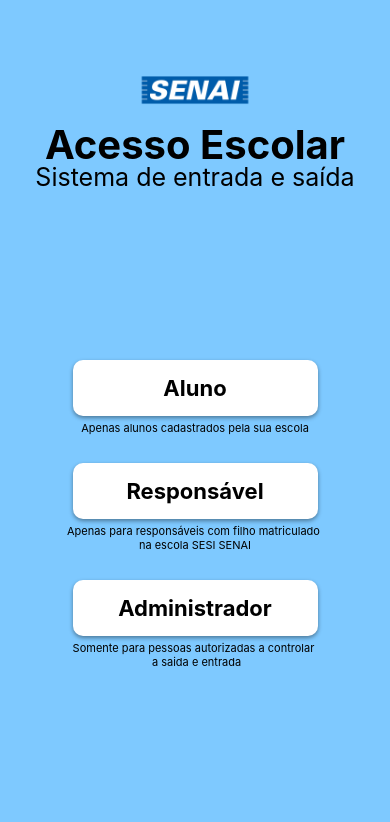
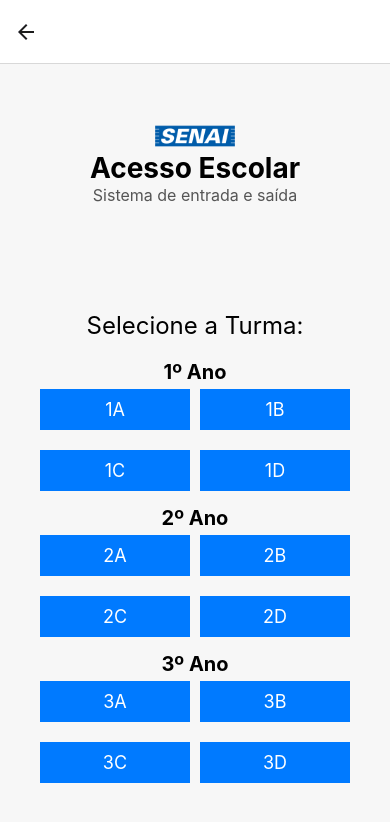
Before and after one commit to FranciscoBatalha/Test01, a React Native app: screen /PresenteProfessor in a window 390 px wide. Shown: the top 822 px of the page. Built offline with nearby package versions, Linux system fonts and the light colour scheme.

Commit message:
seventh commit

```diff
--- a/src/routes/stack.routes.tsx
+++ b/src/routes/stack.routes.tsx
@@ -14,6 +14,7 @@
 import { DadosResponsavel} from '../screens/DadosResponsavel';
 import { ChatAluno} from '../screens/ChatAluno';
 import { ChatResponsavel} from '../screens/ChatResponsavel';
+import { PresenteProfessor} from '../screens/PresenteProfessor';
 
 
 const Stack = createNativeStackNavigator();
@@ -86,6 +87,11 @@
                 component={ChatResponsavel}
                 options={{ headerShown: true, title: false }}
             />
+            <Stack.Screen
+                name="PresenteProfessor"
+                component={PresenteProfessor}
+                options={{ headerShown: true, title: false }}
+            />
         </Stack.Navigator>
     );
 }
--- a/src/screens/HomeAluno.tsx
+++ b/src/screens/HomeAluno.tsx
@@ -21,7 +21,7 @@
         <Text style={styles.subtitle}>Sistema de Entrada e Saida</Text>
       </View>
       <View style={styles.row}>
-        <CustomButton title="Historico" iconName="history" screenName="screenB" />
+        <CustomButton title="Presença" iconName="history" screenName="PresenteProfessor" />
         <CustomButton title="Relatorio" iconName="file-text-o" screenName="RelatorioAluno" />
       </View>
       <View style={styles.row}>
@@ -30,11 +30,6 @@
       </View>
       <View style={styles.row}>
         <CustomButton title="Notificacoes" iconName="bell" screenName="Notifica" />
-        <CustomButton title="Botão 6" onPress={() => {}} />
-      </View>
-      <View style={styles.row}>
-        <CustomButton title="Botão 7" onPress={() => {}} />
-        <CustomButton title="Botão 8" onPress={() => {}} />
       </View>
     </View>
   );
--- a/src/screens/HomeResponsavel.tsx
+++ b/src/screens/HomeResponsavel.tsx
@@ -21,7 +21,7 @@
         <Text style={styles.subtitle}>Sistema de Entrada e Saida</Text>
       </View>
       <View style={styles.row}>
-        <CustomButton title="Historico" iconName="history" screenName="screenB" />
+        <CustomButton title="Historico" iconName="history" screenName="PresenteProfessor" />
         <CustomButton title="Relatorio" iconName="file-text-o" screenName="RelatorioAluno" />
       </View>
       <View style={styles.row}>
@@ -30,11 +30,6 @@
       </View>
       <View style={styles.row}>
         <CustomButton title="Notificacoes" iconName="bell" screenName="Notifica" />
-        <CustomButton title="Botão 6" onPress={() => {}} />
-      </View>
-      <View style={styles.row}>
-        <CustomButton title="Botão 7" onPress={() => {}} />
-        <CustomButton title="Botão 8" onPress={() => {}} />
       </View>
     </View>
   );
--- /dev/null
+++ b/src/screens/PresenteProfessor.tsx
@@ -0,0 +1,113 @@
+import React from 'react';
+import { useNavigation } from '@react-navigation/native';
+import { View, Text, Button, StyleSheet, Image, TouchableOpacity } from 'react-native';
+
+function TurmaButton({ turma }) {
+  return (
+    <TouchableOpacity style={styles.turmaButton} onPress={() => console.log(`Turma ${turma} selecionada`)}>
+      <Text style={styles.turmaButtonText}>{turma}</Text>
+    </TouchableOpacity>
+  );
+}
+
+export function PresenteProfessor() {
+
+  const navigation = useNavigation();
+  return (
+    <View style={styles.container}>
+      <View style={styles.header}>
+        <Image source={require('../img/senai.png')} style={styles.logo} />
+        <Text style={styles.headerTitle}>Acesso Escolar</Text>
+        <Text style={styles.headerSubtitle}>Sistema de entrada e saída</Text>
+      </View>
+      <Text style={styles.turmaHeader}>Selecione a Turma:</Text>
+      <View style={styles.turmaContainer}>
+      <Text style={styles.anoHeader}>1º Ano</Text>
+        <View style={styles.turmaRow}>
+          <TurmaButton turma="1A" />
+          <TurmaButton turma="1B" />
+        </View>
+        <View style={styles.turmaRow}>
+          <TurmaButton turma="1C" />
+          <TurmaButton turma="1D" />
+        </View>
+        <Text style={styles.anoHeader}>2º Ano</Text>
+        <View style={styles.turmaRow}>
+          <TurmaButton turma="2A" />
+          <TurmaButton turma="2B" />
+        </View>
+        <View style={styles.turmaRow}>
+          <TurmaButton turma="2C" />
+          <TurmaButton turma="2D" />
+        </View>
+        <Text style={styles.anoHeader}>3º Ano</Text>
+        <View style={styles.turmaRow}>
+          <TurmaButton turma="3A" />
+          <TurmaButton turma="3B" />
+        </View>
+        <View style={styles.turmaRow}>
+          <TurmaButton turma="3C" />
+          <TurmaButton turma="3D" />
+        </View>
+      </View>
+    </View>
+  );
+}
+
+const styles = StyleSheet.create({
+  container: {
+    flex: 1,
+    justifyContent: 'center',
+    alignItems: 'center',
+    backgroundColor: '#f7f7f7',
+  },
+  header: {
+    alignItems: 'center',
+    paddingTop: 220,
+  },
+  turmaHeader: {
+    fontSize: 24,
+    marginBottom:20,
+  },
+  turmaContainer: {
+    flexDirection: 'column',
+    justifyContent: 'space-around',
+    marginBottom: 20,
+  },
+  turmaRow: {
+    flexDirection: 'row',
+    justifyContent: 'space-around',
+    marginBottom: 10,
+  },
+  turmaButton: {
+    backgroundColor: '#007AFF', // Cor de fundo dos botões
+    padding: 10,
+    margin: 5,
+    width: 150, // Largura aumentada
+    alignItems: 'center',
+  },
+  turmaButtonText: {
+    color: 'white', // Cor do texto
+    fontSize: 18, // Tamanho da fonte aumentado
+  },
+  logo: {
+    width: 120,
+    height: 90,
+    resizeMode: 'contain',
+    marginTop: -220,
+  },
+  headerTitle: {
+    fontSize: 28,
+    fontWeight: 'bold',
+    marginTop: -30,
+  },
+  headerSubtitle: {
+    fontSize: 16,
+    color: '#555',
+  },
+    anoHeader: {
+    fontSize: 20,
+    fontWeight: 'bold',
+    textAlign: 'center',
+  },
+});
```
